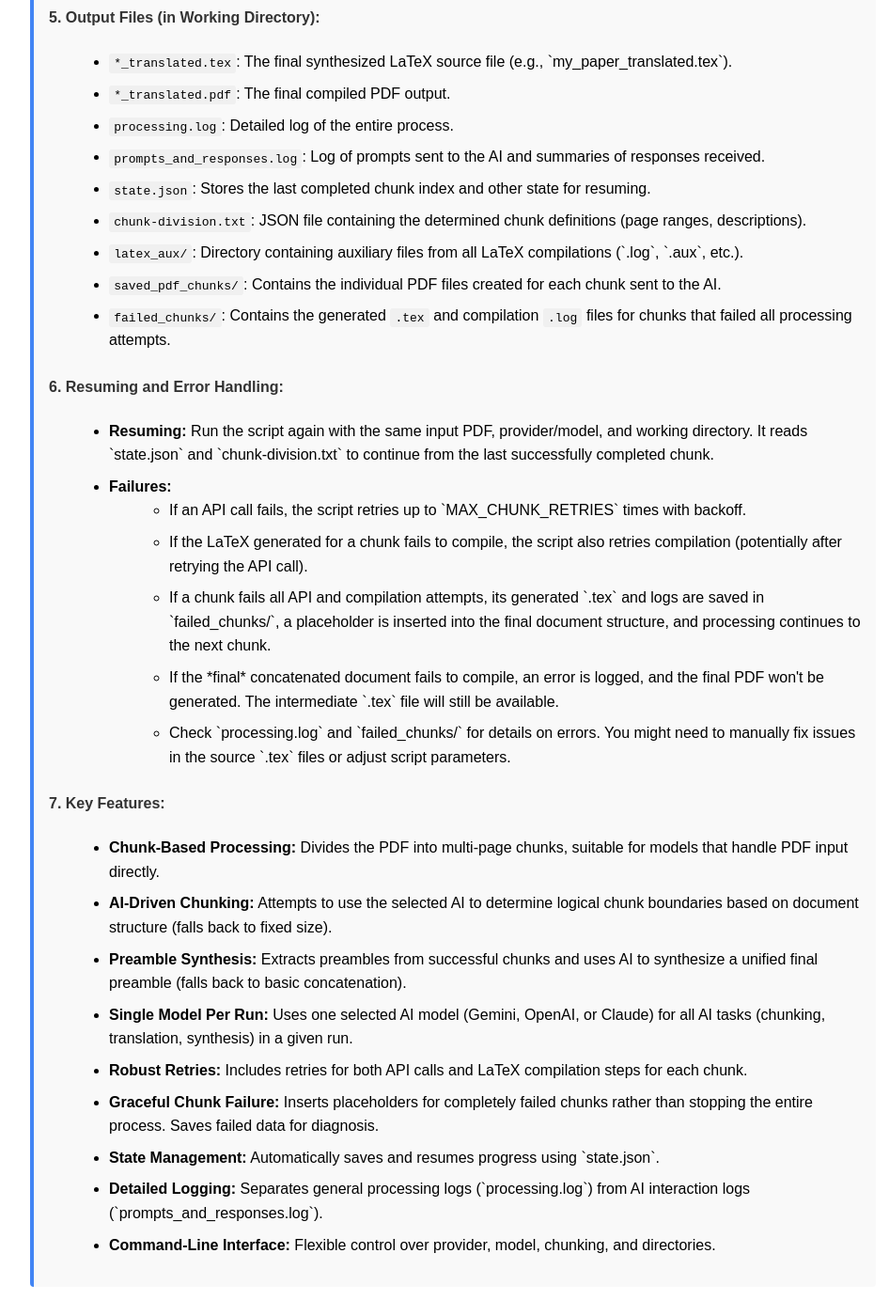
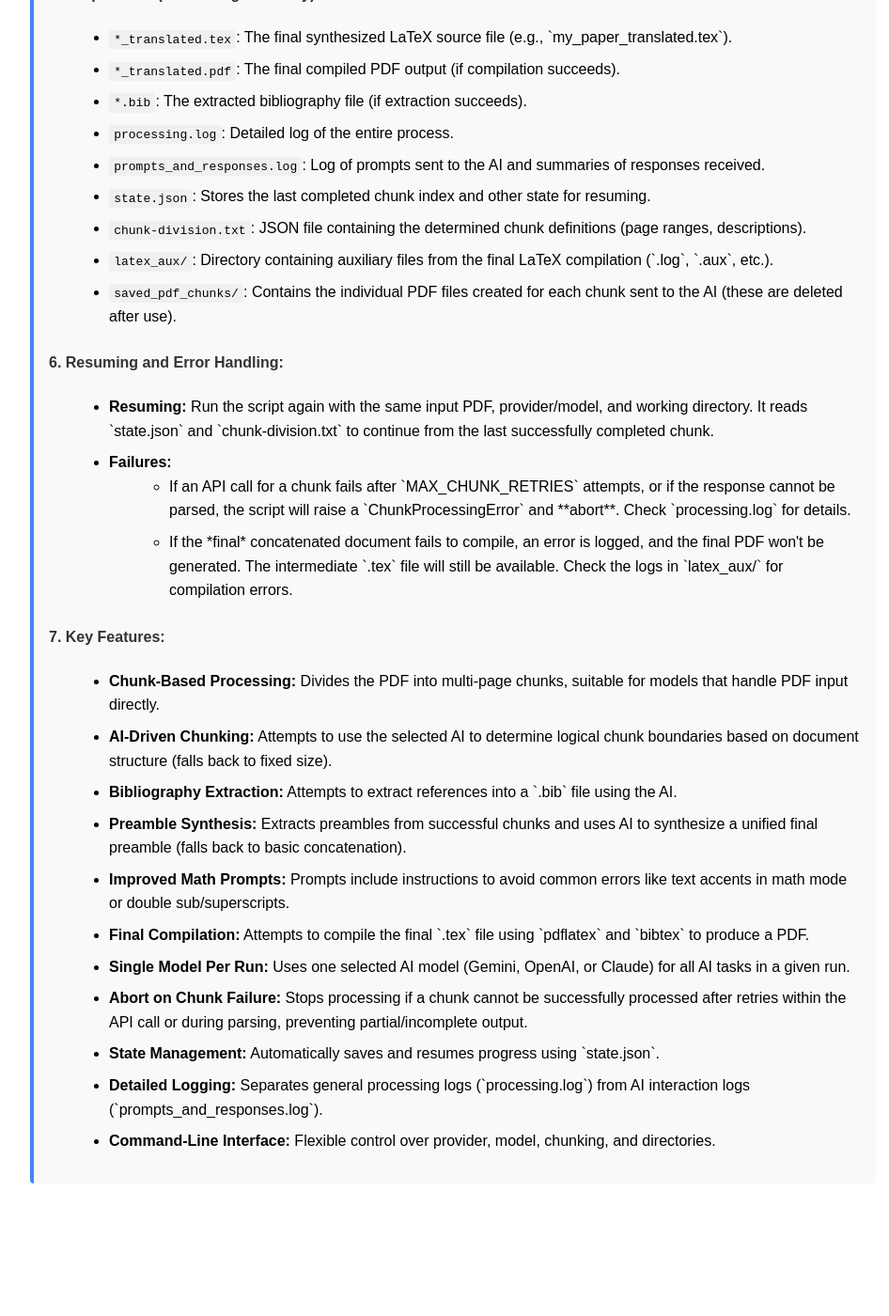
Before and after one commit to davikrehalt/davikrehalt.github.io, a Jekyll site: the page translation-guide.html, which Jekyll copies as it is, in a window 1280 px wide and 1400 px high, scrolled down 3468 px. Shown: the whole window at 94% size, without its empty margins (158-1104 px from the left). Built offline with Jekyll 4.4.1, drawn with Linux system fonts in a browser that asks for light colours; after the commit the page ends 4759 px from its top, so only the background shows below that; some of the changed text lies outside the part shown.

Commit message:
Update translation-guide.html

```diff
--- a/translation-guide.html
+++ b/translation-guide.html
@@ -59,19 +59,19 @@
 
 <p>We provide an example script co-written with Gemini:</p>
 <ul>
-    <li><a href="translator.py" download>translator.py</a>: Uses a **Chunk-Based, AI-Assisted Synthesis** approach.</li>
+    <li><a href="test4.py" download>test4.py</a>: Uses a **Chunk-Based, AI-Assisted Synthesis** approach.</li>
 </ul>
-<!-- Make sure translator.py is in the same directory as this HTML file, or adjust the href path -->
+<!-- Make sure test4.py is in the same directory as this HTML file, or adjust the href path -->
 <p>In order to use this script, you first need to obtain an API key for the relevant AI provider and set up a Python environment with the necessary libraries installed.</p>
 
 <p>I'll let Gemini explain the usage of this script in more detail:</p>
 
 <!-- ================================================================= -->
-<!-- Explanation for Script: translator.py (Chunk-Based Synthesis)         -->
+<!-- Explanation for Script: test4.py (Chunk-Based Synthesis)         -->
 <!-- ================================================================= -->
 <div class="gemini-explanation">
-    <h3>Script: Chunk-Based AI Translation (`translator.py`)</h3>
-    <p>This script divides the input PDF into logical chunks (using AI analysis or fixed page counts), translates each chunk individually using a *single selected AI model*, and then attempts to synthesize a coherent final LaTeX document. It extracts the preamble and body from each successfully compiled chunk and uses AI again to merge the preambles intelligently.</p>
+    <h3>Script: Chunk-Based AI Translation (`test4.py`)</h3>
+    <p>This script divides the input PDF into logical chunks (using AI analysis or fixed page counts), translates each chunk individually using a *single selected AI model*, attempts to extract bibliography information, synthesizes a coherent final LaTeX document, and then attempts to compile the final LaTeX document into a PDF.</p>
 
     <h4>1. Requirements:</h4>
     <ul class="requirements">
@@ -81,7 +81,7 @@
             <p class="note">(Note: `pdf2image` and `Pillow` are no longer needed as the script uploads PDF chunks directly if the model supports it).</p>
         </li>
         <!-- Poppler is no longer needed -->
-        <li><strong>LaTeX Distribution:</strong> A working installation (TeX Live, MiKTeX) is **required**. The `pdflatex` command must be runnable from your terminal for compilation checks and final output generation.</li>
+        <li><strong>LaTeX Distribution:</strong> A working installation (TeX Live, MiKTeX) is **required**. The `pdflatex` and `bibtex` (if using bibliography) commands must be runnable from your terminal for final compilation.</li>
         <li><strong>API Key:</strong> Set the environment variable for the *provider of the model you intend to use*:
             <ul>
                 <li><code>GOOGLE_API_KEY</code> (or <code>GEMINI_API_KEY</code>) for Gemini models</li>
@@ -114,18 +114,18 @@
 
     <p><strong>Example Commands:</strong></p>
     <pre><code class="language-bash"># Translate my_paper.pdf using the default Gemini model
-python translator.py my_paper.pdf --provider gemini
+python3 test4.py my_paper.pdf --provider gemini
 
 # Translate paper_v2.pdf using Claude 3.7 Sonnet specifically
-python translator.py paper_v2.pdf --model claude-3.7-sonnet
+python3 test4.py paper_v2.pdf --model claude-3.7-sonnet
 
 # Translate input.pdf using OpenAI's gpt-4o, custom chunk size, different working dir
-python translator.py --provider openai --model gpt-4o --chunk-size 15 --working-dir /data/gpt4o_translation
+python3 test4.py --provider openai --model gpt-4o --chunk-size 15 --working-dir /data/gpt4o_translation
 
 # Clean the working directory before starting a fresh run
-python translator.py my_paper.pdf --provider gemini --clean</code></pre>
+python3 test4.py my_paper.pdf --provider gemini --clean</code></pre>
 
-    <p class="note"><em>Use quotes around paths with spaces. You might need <code>python3</code> instead of <code>python</code>. The <code>--clean</code> flag will ask for confirmation before deleting the working directory.</em></p>
+    <p class="note"><em>Use quotes around paths with spaces. You might need <code>python</code> instead of <code>python3</code>. The <code>--clean</code> flag will ask for confirmation before deleting the working directory.</em></p>
 
     <h4>4. Command-Line Options (Flags):</h4>
     <ul>
@@ -141,14 +141,14 @@ python translator.py my_paper.pdf --provider gemini --clean</code></pre>
      <h4>5. Output Files (in Working Directory):</h4>
     <ul>
         <li><code>*_translated.tex</code>: The final synthesized LaTeX source file (e.g., `my_paper_translated.tex`).</li>
-        <li><code>*_translated.pdf</code>: The final compiled PDF output.</li>
+        <li><code>*_translated.pdf</code>: The final compiled PDF output (if compilation succeeds).</li>
+        <li><code>*.bib</code>: The extracted bibliography file (if extraction succeeds).</li>
         <li><code>processing.log</code>: Detailed log of the entire process.</li>
         <li><code>prompts_and_responses.log</code>: Log of prompts sent to the AI and summaries of responses received.</li>
         <li><code>state.json</code>: Stores the last completed chunk index and other state for resuming.</li>
         <li><code>chunk-division.txt</code>: JSON file containing the determined chunk definitions (page ranges, descriptions).</li>
-        <li><code>latex_aux/</code>: Directory containing auxiliary files from all LaTeX compilations (`.log`, `.aux`, etc.).</li>
-        <li><code>saved_pdf_chunks/</code>: Contains the individual PDF files created for each chunk sent to the AI.</li>
-        <li><code>failed_chunks/</code>: Contains the generated <code>.tex</code> and compilation <code>.log</code> files for chunks that failed all processing attempts.</li>
+        <li><code>latex_aux/</code>: Directory containing auxiliary files from the final LaTeX compilation (`.log`, `.aux`, etc.).</li>
+        <li><code>saved_pdf_chunks/</code>: Contains the individual PDF files created for each chunk sent to the AI (these are deleted after use).</li>
     </ul>
 
     <h4>6. Resuming and Error Handling:</h4>
@@ -156,11 +156,8 @@ python translator.py my_paper.pdf --provider gemini --clean</code></pre>
         <li><strong>Resuming:</strong> Run the script again with the same input PDF, provider/model, and working directory. It reads `state.json` and `chunk-division.txt` to continue from the last successfully completed chunk.</li>
         <li><strong>Failures:</strong>
             <ul>
-                <li>If an API call fails, the script retries up to `MAX_CHUNK_RETRIES` times with backoff.</li>
-                <li>If the LaTeX generated for a chunk fails to compile, the script also retries compilation (potentially after retrying the API call).</li>
-                <li>If a chunk fails all API and compilation attempts, its generated `.tex` and logs are saved in `failed_chunks/`, a placeholder is inserted into the final document structure, and processing continues to the next chunk.</li>
-                <li>If the *final* concatenated document fails to compile, an error is logged, and the final PDF won't be generated. The intermediate `.tex` file will still be available.</li>
-                <li>Check `processing.log` and `failed_chunks/` for details on errors. You might need to manually fix issues in the source `.tex` files or adjust script parameters.</li>
+                <li>If an API call for a chunk fails after `MAX_CHUNK_RETRIES` attempts, or if the response cannot be parsed, the script will raise a `ChunkProcessingError` and **abort**. Check `processing.log` for details.</li>
+                <li>If the *final* concatenated document fails to compile, an error is logged, and the final PDF won't be generated. The intermediate `.tex` file will still be available. Check the logs in `latex_aux/` for compilation errors.</li>
             </ul>
         </li>
     </ul>
@@ -169,10 +166,12 @@ python translator.py my_paper.pdf --provider gemini --clean</code></pre>
     <ul>
         <li><strong>Chunk-Based Processing:</strong> Divides the PDF into multi-page chunks, suitable for models that handle PDF input directly.</li>
         <li><strong>AI-Driven Chunking:</strong> Attempts to use the selected AI to determine logical chunk boundaries based on document structure (falls back to fixed size).</li>
+        <li><strong>Bibliography Extraction:</strong> Attempts to extract references into a `.bib` file using the AI.</li>
         <li><strong>Preamble Synthesis:</strong> Extracts preambles from successful chunks and uses AI to synthesize a unified final preamble (falls back to basic concatenation).</li>
-        <li><strong>Single Model Per Run:</strong> Uses one selected AI model (Gemini, OpenAI, or Claude) for all AI tasks (chunking, translation, synthesis) in a given run.</li>
-        <li><strong>Robust Retries:</strong> Includes retries for both API calls and LaTeX compilation steps for each chunk.</li>
-        <li><strong>Graceful Chunk Failure:</strong> Inserts placeholders for completely failed chunks rather than stopping the entire process. Saves failed data for diagnosis.</li>
+        <li><strong>Improved Math Prompts:</strong> Prompts include instructions to avoid common errors like text accents in math mode or double sub/superscripts.</li>
+        <li><strong>Final Compilation:</strong> Attempts to compile the final `.tex` file using `pdflatex` and `bibtex` to produce a PDF.</li>
+        <li><strong>Single Model Per Run:</strong> Uses one selected AI model (Gemini, OpenAI, or Claude) for all AI tasks in a given run.</li>
+        <li><strong>Abort on Chunk Failure:</strong> Stops processing if a chunk cannot be successfully processed after retries within the API call or during parsing, preventing partial/incomplete output.</li>
         <li><strong>State Management:</strong> Automatically saves and resumes progress using `state.json`.</li>
         <li><strong>Detailed Logging:</strong> Separates general processing logs (`processing.log`) from AI interaction logs (`prompts_and_responses.log`).</li>
         <li><strong>Command-Line Interface:</strong> Flexible control over provider, model, chunking, and directories.</li>
```
Also changed, not shown: other parts of translation-guide.html (+5 -5 lines).
